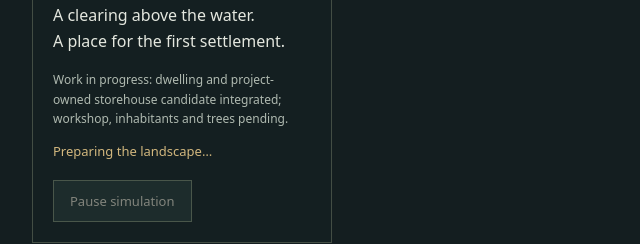
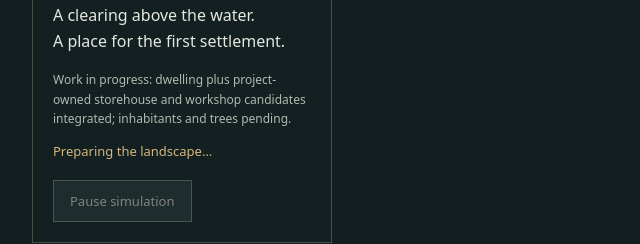
Before and after one commit to rostakr/-Bohemia-age-of-tribes., a website built with Vite: page index.html in a window 1280 px wide. Shown: the part 307-551 px from the top of the page, 0-640 px from the left. Built offline with nearby package versions, Linux system fonts and the light colour scheme; what playcanvas would draw is missing.

Commit message:
ui: reflect workshop candidate integration

```diff
--- a/index.html
+++ b/index.html
@@ -15,7 +15,7 @@
         <p class="eyebrow">Environment study · 01</p>
         <h2 id="phase-title">The Stream Valley</h2>
         <p>A clearing above the water.<br>A place for the first settlement.</p>
-        <p class="muted">Work in progress: dwelling and project-owned storehouse candidate integrated; workshop, inhabitants and trees pending.</p>
+        <p class="muted">Work in progress: dwelling plus project-owned storehouse and workshop candidates integrated; inhabitants and trees pending.</p>
         <p id="status" role="status">Preparing the landscape…</p>
         <button id="pause" type="button" aria-pressed="false" disabled>Pause simulation</button>
       </section>
```
